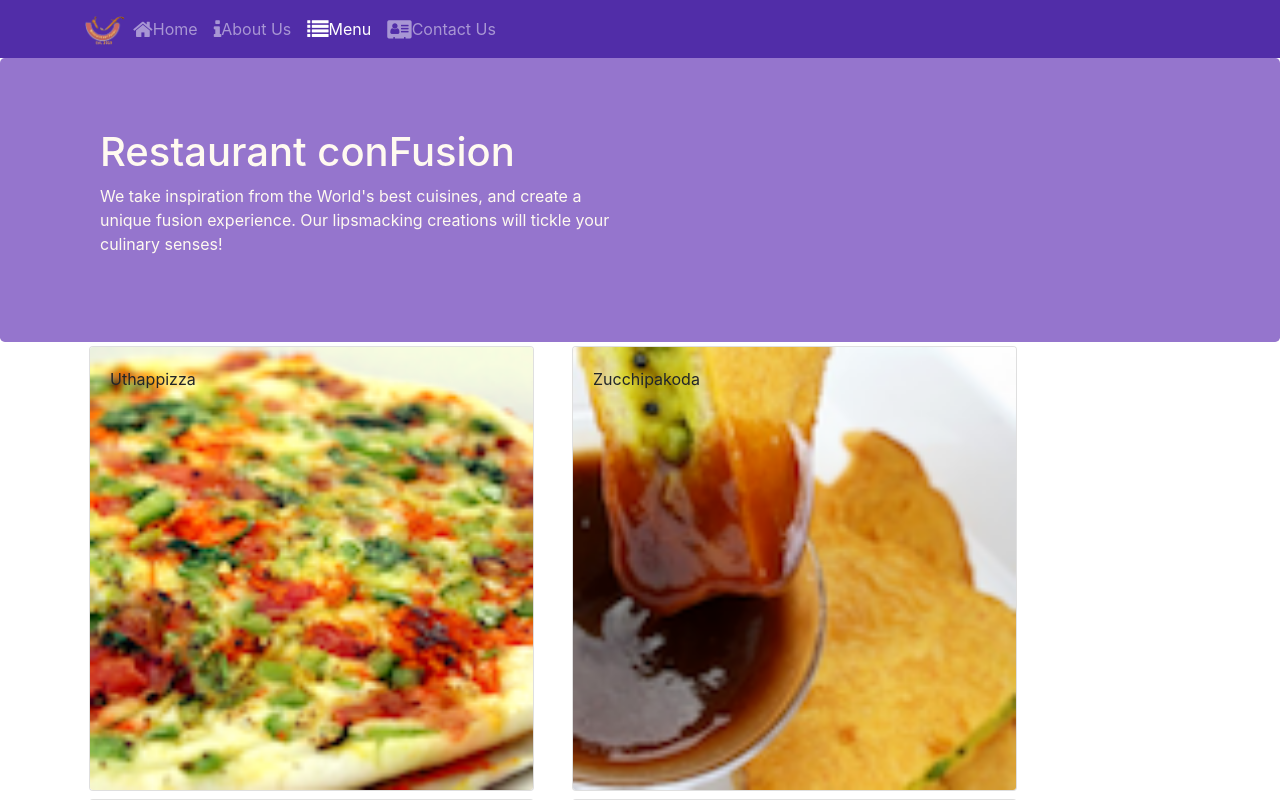
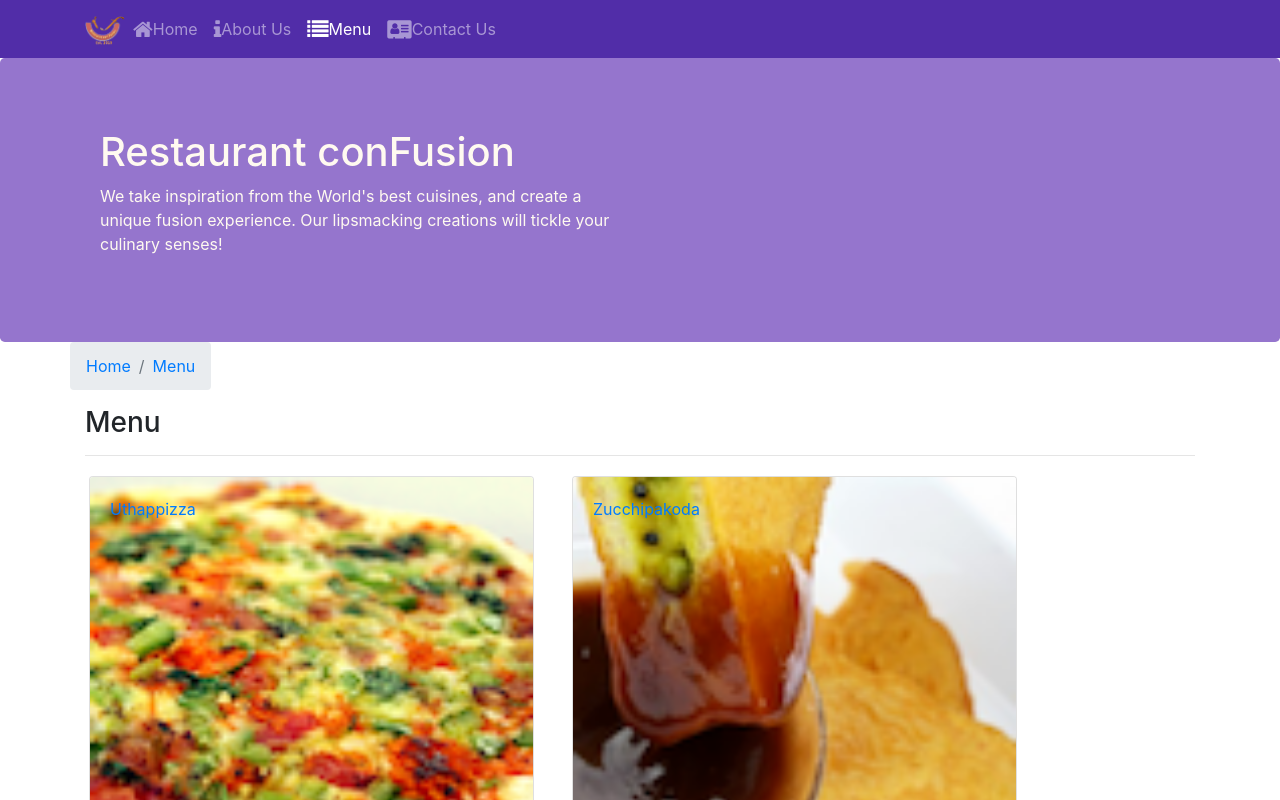
Before and after one commit to vandanshah/confusion, a React (Create React App) app: page /menu in a window 1280 px wide. Shown: the top 800 px of the page. Built offline with nearby package versions, Linux system fonts and the light colour scheme.

Commit message:
Completed Implementation of Single Page Application.

```diff
--- a/src/components/ContactComponent.js
+++ b/src/components/ContactComponent.js
@@ -1,8 +1,21 @@
 import React from 'react';
+import { Breadcrumb, BreadcrumbItem } from 'reactstrap';
+import {Link} from 'react-router-dom';
 
 function Contact(props){
     return(
         <div className="container">
+            <div className="row">
+                <Breadcrumb>
+                    <BreadcrumbItem><Link to="./home">Home</Link></BreadcrumbItem>
+                    <BreadcrumbItem active><Link to="./contactus">Contact Us</Link></BreadcrumbItem>
+                </Breadcrumb>
+
+                <div className="col-12">
+                    <h3>Contact Us</h3>
+                    <hr/>
+                </div>
+            </div>
             <div className="row row-content">
                 <div className="col-12">
                 <h3>Location Information</h3>
--- a/src/components/DishdetailComponent.js
+++ b/src/components/DishdetailComponent.js
@@ -1,6 +1,7 @@
 import React, { Component } from 'react';
-import {Card, CardImg, CardBody, CardText, CardTitle, Media, ListGroupItem, ListGroup}
+import {Card, CardImg, CardBody, CardText, CardTitle, Media, ListGroupItem, ListGroup, Breadcrumb,BreadcrumbItem}
 from 'reactstrap';
+import {Link} from 'react-router-dom';
 import '../App.css';
 /*class DishdetailedComponent extends Component{
 
@@ -8,22 +9,22 @@
         super(props);
     }*/
 
-    function RenderDish({dish}){
-        if(dish != null){
+    function RenderDish(props){
+        if(props.dish != null){
             return(
                     <div className = "row">
                         <div className = "col-12 col-md-5 m-1">
                             <Card>
-                                <CardImg width="100%" src = {dish.image} alt={dish.name}></CardImg>
+                                <CardImg width="100%" src = {props.dish.image} alt={props.dish.name}></CardImg>
                                 <CardBody>
-                                    <CardTitle>{dish.name}</CardTitle>
-                                    <CardText>{dish.description}</CardText>
+                                    <CardTitle>{props.dish.name}</CardTitle>
+                                    <CardText>{props.dish.description}</CardText>
                                 </CardBody>
                             </Card>
                         </div>
                         <div className = "col-12 col-md-5 m-1">
                             <h4> Comments </h4>
-                            <RenderComments comments = {dish.comments} />
+                            <RenderComments comments = {props.comment} />
                         </div>
                     </div>
                 );
@@ -41,7 +42,7 @@
             return(
                 <ListGroup>
                     {comments.map(c =>
-                        <ListGroupItem key = {c.id} className="borderless">{c.comment}<br/>{c.detail}</ListGroupItem>
+                        <ListGroupItem key = {c.id} className="borderless">{c.comment}<br/>{c.author}{c.date}</ListGroupItem>
                     )}
                 </ListGroup>
             );
@@ -54,9 +55,23 @@
     }
 
     const DishdetailedComponent = (props) =>{
+        if(props.dish != null)
         return(
             <div className = "container">
-                <RenderDish dish = {props.dish} />
+               <div className = "row">
+                    <Breadcrumb>
+                        <BreadcrumbItem><Link to="/home">Home</Link></BreadcrumbItem>
+                        <BreadcrumbItem><Link to="/menu">Menu</Link></BreadcrumbItem>
+                        <BreadcrumbItem active>{props.dish.name}</BreadcrumbItem>
+                    </Breadcrumb>
+                    <div className="col-12">
+                        <h3>{props.dish.name}</h3>
+                        <hr />
+                    </div>
+                </div>
+                <div className="row">
+                    <RenderDish dish={props.dish} comment={props.comments} />
+                </div>
             </div>
         );
 
--- a/src/components/MainComponent.js
+++ b/src/components/MainComponent.js
@@ -39,6 +39,14 @@
           leader = {this.state.leaders.filter((leader) => leader.featured)[0]}/>
       );
     }
+
+    const DishWithId = ({match}) => {
+      return(
+        <DishdetailedComponent dish = {this.state.dishes.filter((dish) => dish.id === parseInt(match.params.dishId,10))[0]}
+          comments = {this.state.comments.filter((comment) => comment.dishId === parseInt(match.params.dishId,10))}
+        />
+      );
+    }
     return (
       <div>
         <Header />
@@ -46,7 +54,8 @@
         <DishdetailedComponent dish = {this.state.dishes.filter((dish) => dish.id === this.state.selectedDish)[0]} />*/}
         <Switch>
           <Route path="/home" component={HomePage} />
-          <Route exact path= "/menu" component={() => <Menu dishes={this.state.dishes} />} />
+          <Route exact path= "/menu" component = {() => <Menu dishes={this.state.dishes} />} />
+          <Route path = "/menu/:dishId" component = {DishWithId} />
           <Route path = "/contactus" component={Contact} />
           <Redirect to= '/home'/>
         </Switch>
--- a/src/components/MenuComponent.js
+++ b/src/components/MenuComponent.js
@@ -1,16 +1,19 @@
 import React from 'react';
-import { Card, CardBody, CardText, CardImg, CardImgOverlay, CardTitle }
+import { Card, CardImg, CardImgOverlay, CardTitle, Breadcrumb, BreadcrumbItem }
 from 'reactstrap';
+import { Link } from 'react-router-dom';
 import DishdetailedComponent from './DishdetailComponent';
 
     function RenderMenuItem({dish,onClick}){
         return(
-        <Card onClick={()=> onClick(dish.id)}>
-            <CardImg width="100%" src={dish.image} alt={dish.name}></CardImg>
-            <CardImgOverlay>
-                <CardTitle>{dish.name}</CardTitle>
-            </CardImgOverlay>
-        </Card>
+        <Link to = {`/menu/${dish.id}`}>
+            <Card>
+                <CardImg width="100%" src={dish.image} alt={dish.name}></CardImg>
+                <CardImgOverlay>
+                    <CardTitle>{dish.name}</CardTitle>
+                </CardImgOverlay>
+            </Card>
+        </Link>
          );
      }
 
@@ -18,12 +21,22 @@
         const menu = props.dishes.map((dish) => {
             return(
                 <div key = {dish.id} className="col-12 col-md-5 m-1">
-                   <RenderMenuItem dish={dish} onClick = {props.onClick} />
+                   <RenderMenuItem dish={dish} />
                 </div>
             );
         });
         return (
             <div className = "container">
+                <div className = "row">
+                    <Breadcrumb>
+                        <BreadcrumbItem><Link to="/home">Home</Link></BreadcrumbItem>
+                        <BreadcrumbItem active><Link to="/menu">Menu</Link></BreadcrumbItem>
+                    </Breadcrumb>
+                    <div className="col-12">
+                        <h3>Menu</h3>
+                        <hr />
+                    </div>
+                </div>
                 <div className = "row">
                     {menu}
                 </div>
```
